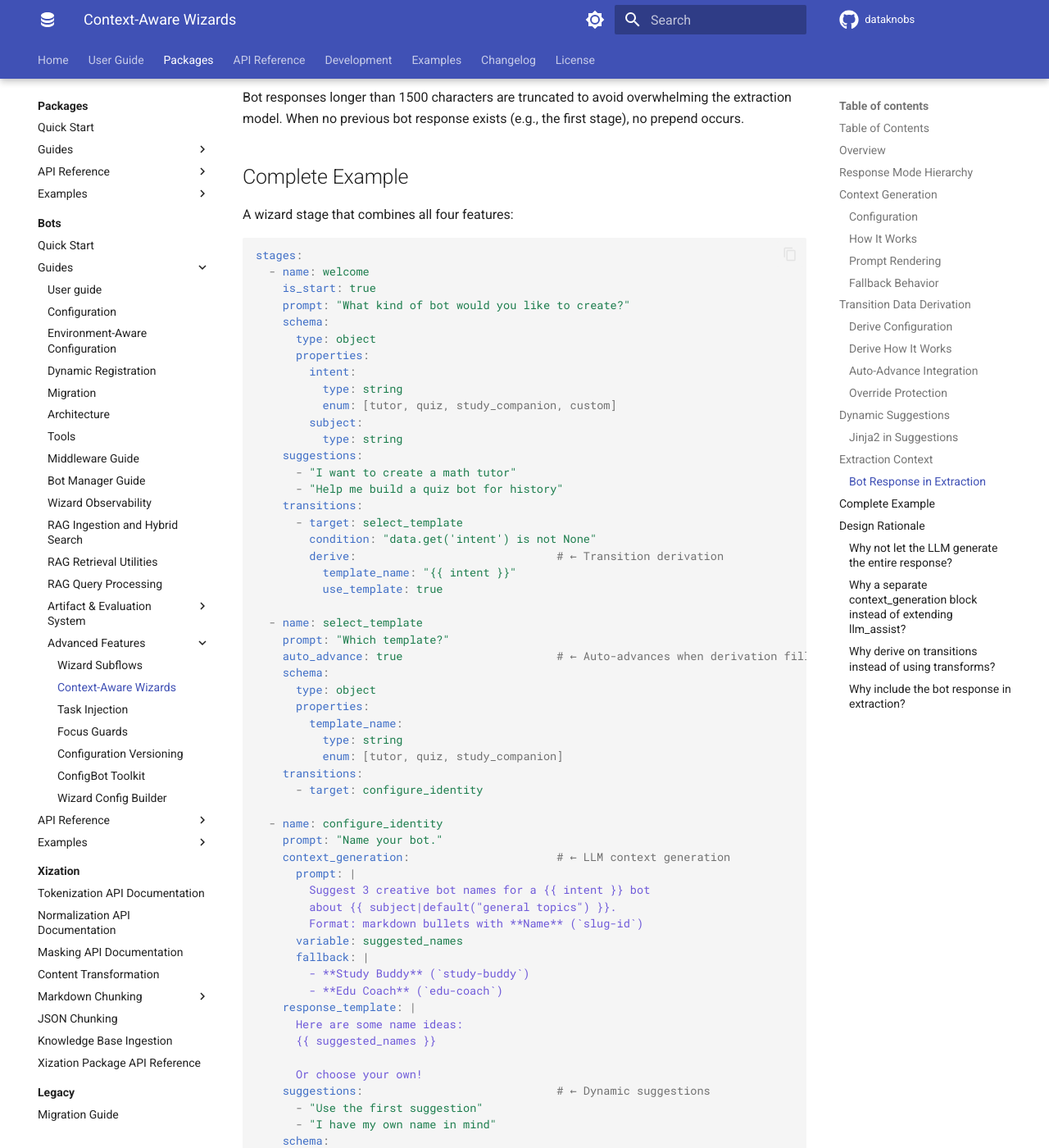
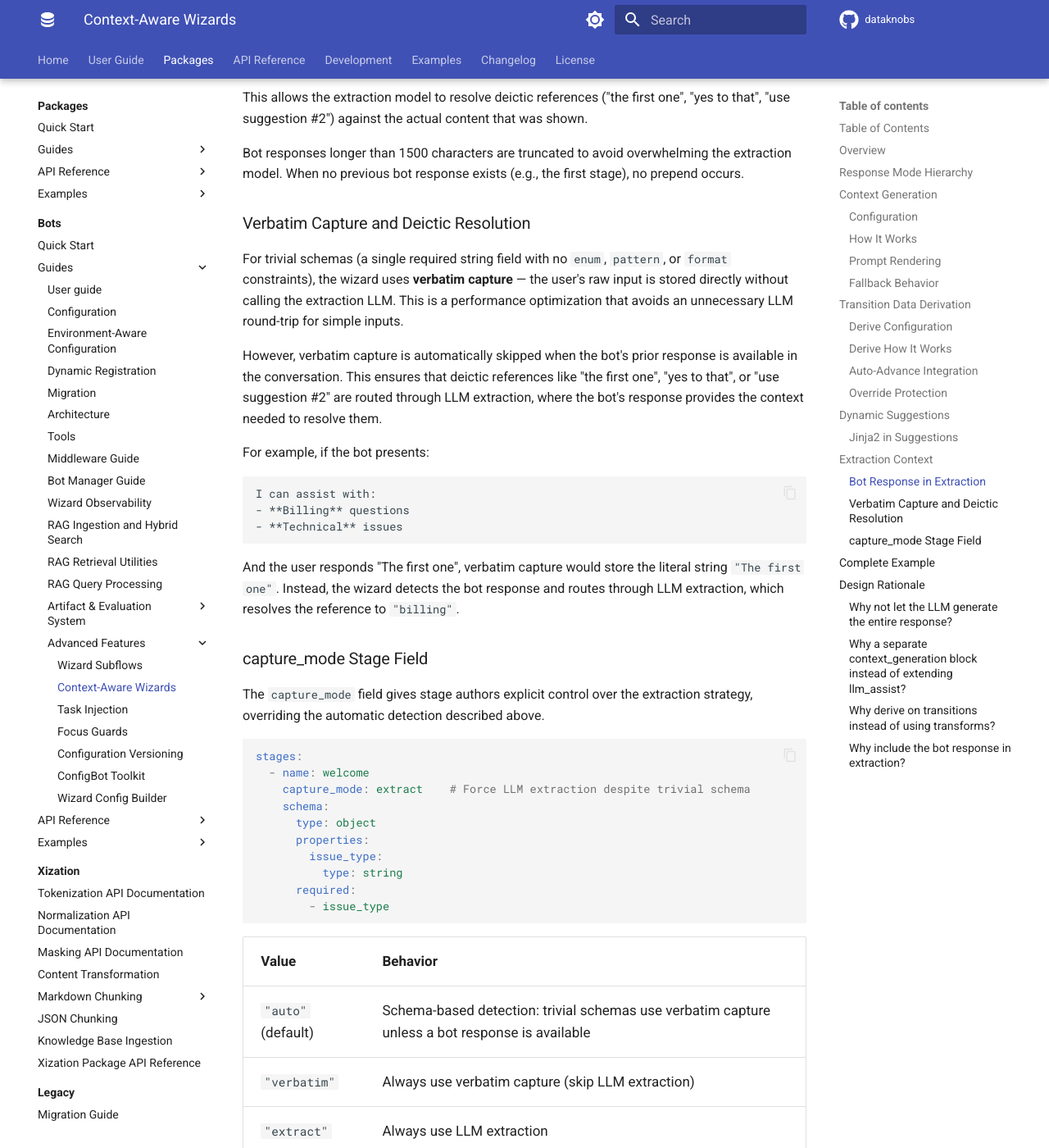
Before and after one commit to KBS-Labs/dataknobs, an MkDocs documentation site: the page built from docs/packages/bots/guides/context-aware-wizards.md, in a window 1280 px wide and 1400 px high, scrolled down 7655 px. Shown: the whole window at 82% size. Built offline with MkDocs 1.6.1 and Material for MkDocs 9.7.7, drawn with Linux system fonts in a browser that asks for light colours; comment, search, counter and statistics services are not loaded; some of the changed text lies outside the part shown.

Commit message:
fixed deictic resolution bug

````diff
--- a/docs/packages/bots/guides/context-aware-wizards.md
+++ b/docs/packages/bots/guides/context-aware-wizards.md
@@ -19,6 +19,8 @@ LLM-generated template variables, transition data derivation, dynamic suggestion
   - [Jinja2 in Suggestions](#jinja2-in-suggestions)
 - [Extraction Context](#extraction-context)
   - [Bot Response in Extraction](#bot-response-in-extraction)
+  - [Verbatim Capture and Deictic Resolution](#verbatim-capture-and-deictic-resolution)
+  - [capture_mode Stage Field](#capture_mode-stage-field)
 - [Complete Example](#complete-example)
 - [Design Rationale](#design-rationale)
 
@@ -252,6 +254,49 @@ This allows the extraction model to resolve deictic references ("the first one",
 
 Bot responses longer than 1500 characters are truncated to avoid overwhelming the extraction model. When no previous bot response exists (e.g., the first stage), no prepend occurs.
 
+### Verbatim Capture and Deictic Resolution
+
+For trivial schemas (a single required string field with no `enum`, `pattern`, or `format` constraints), the wizard uses **verbatim capture** — the user's raw input is stored directly without calling the extraction LLM. This is a performance optimization that avoids an unnecessary LLM round-trip for simple inputs.
+
+However, verbatim capture is automatically skipped when the bot's prior response is available in the conversation. This ensures that deictic references like "the first one", "yes to that", or "use suggestion #2" are routed through LLM extraction, where the bot's response provides the context needed to resolve them.
+
+For example, if the bot presents:
+
+```
+I can assist with:
+- **Billing** questions
+- **Technical** issues
+```
+
+And the user responds "The first one", verbatim capture would store the literal string `"The first one"`. Instead, the wizard detects the bot response and routes through LLM extraction, which resolves the reference to `"billing"`.
+
+### capture_mode Stage Field
+
+The `capture_mode` field gives stage authors explicit control over the extraction strategy, overriding the automatic detection described above.
+
+```yaml
+stages:
+  - name: welcome
+    capture_mode: extract    # Force LLM extraction despite trivial schema
+    schema:
+      type: object
+      properties:
+        issue_type:
+          type: string
+      required:
+        - issue_type
+```
+
+| Value | Behavior |
+|-------|----------|
+| `"auto"` (default) | Schema-based detection: trivial schemas use verbatim capture unless a bot response is available |
+| `"verbatim"` | Always use verbatim capture (skip LLM extraction) |
+| `"extract"` | Always use LLM extraction |
+
+`capture_mode` can be set as a top-level stage field or nested under `collection_config`. The top-level field takes precedence when both are set.
+
+Use `capture_mode: extract` when a stage has a trivial schema but the user's input may contain references that need resolution. Use `capture_mode: verbatim` to force the fast path even when a bot response is present (e.g., when the stage prompt never presents options).
+
 ## Complete Example
 
 A wizard stage that combines all four features:
````
Also changed, not shown: docs/packages/bots/guides/wizard-config-builder.md (+1 -0 lines), packages/bots/docs/CONTEXT_AWARE_WIZARDS.md (+45 -0 lines), packages/bots/docs/WIZARD_CONFIG_BUILDER.md (+1 -0 lines), 4 other files.
